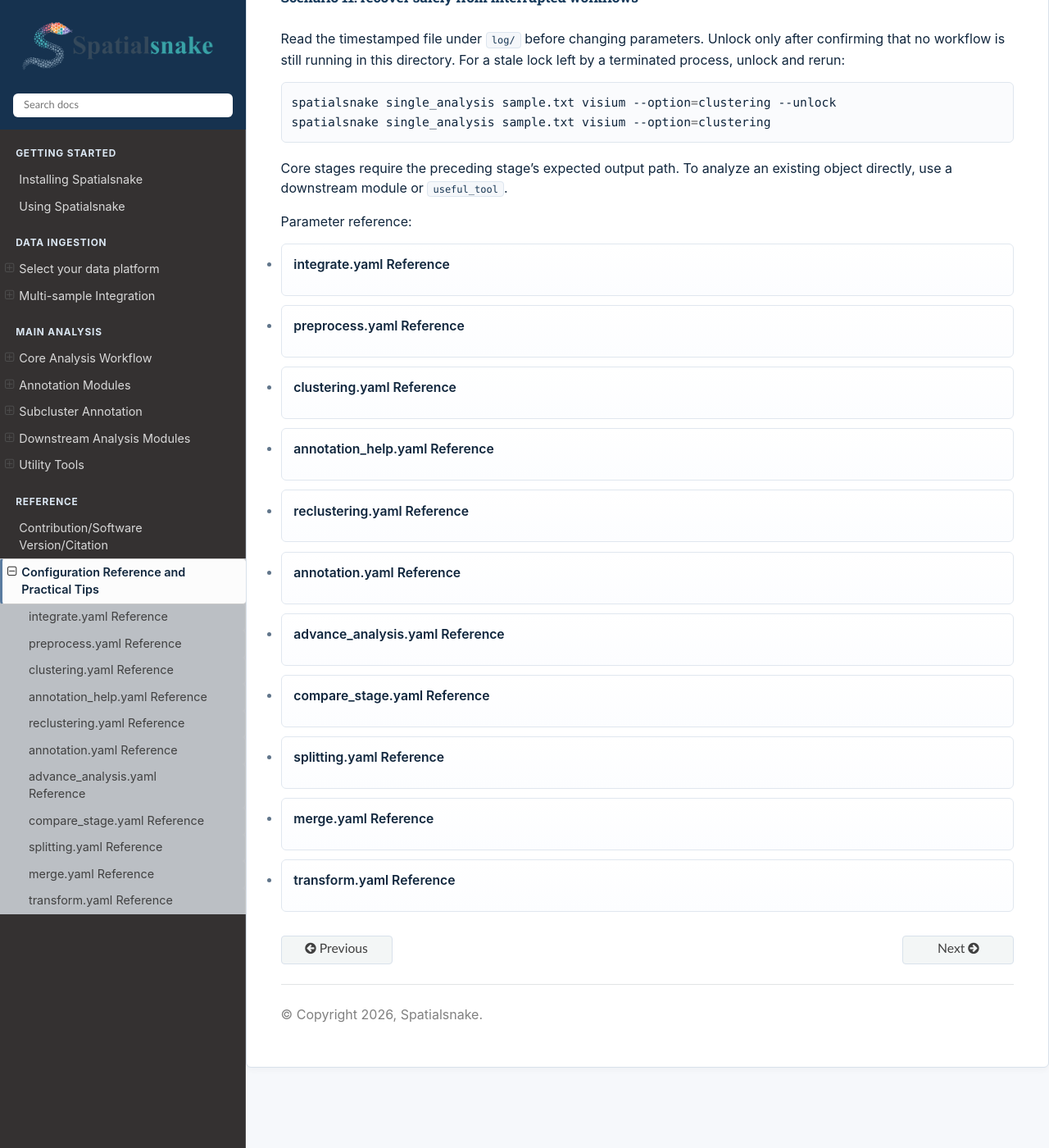
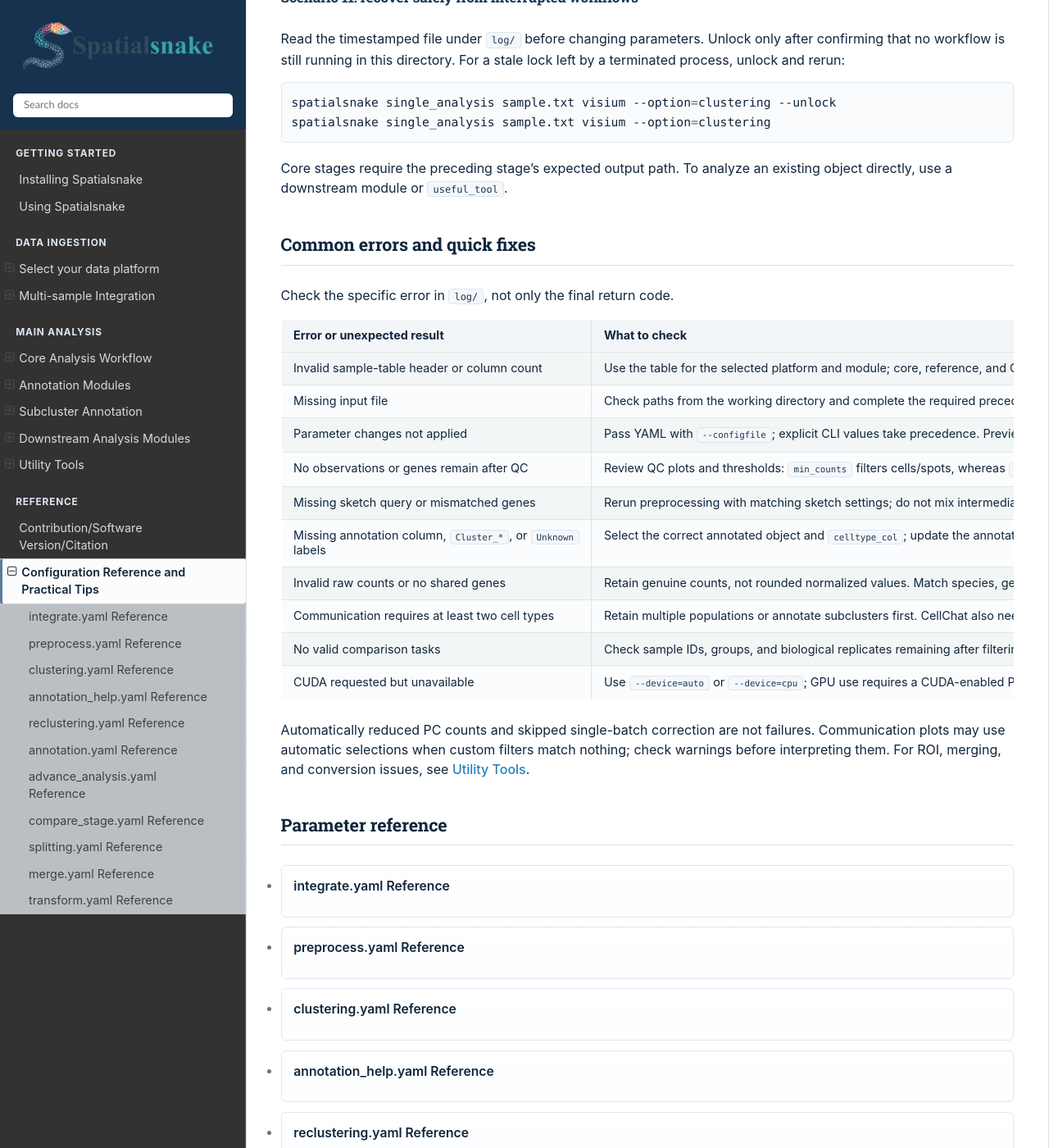
Before and after one commit to l-zh007/Spatialsnake-tutorial, a Sphinx documentation site: the page built from docs/source/config_reference/index.rst, in a window 1280 px wide and 1400 px high, scrolled down 3607 px. Shown: the whole window at 82% size. Built offline with Sphinx 7.4.7 and the Read the Docs theme 3.1.0, drawn with Linux system fonts in a browser that asks for light colours.

Commit message:
scripts_submit

```diff
--- a/docs/source/config_reference/index.rst
+++ b/docs/source/config_reference/index.rst
@@ -206,7 +208,58 @@ For a stale lock left by a terminated process, unlock and rerun:
 Core stages require the preceding stage's expected output path. To analyze an
 existing object directly, use a downstream module or ``useful_tool``.
 
-Parameter reference:
+.. _common-errors:
+
+Common errors and quick fixes
+-----------------------------
+
+Check the specific error in ``log/``, not only the final return code.
+
+.. list-table::
+   :header-rows: 1
+   :widths: 32 68
+
+   * - Error or unexpected result
+     - What to check
+   * - Invalid sample-table header or column count
+     - Use the table for the selected platform and module; core, reference,
+       and CellChat tables differ. See :ref:`sample-tables`.
+   * - Missing input file
+     - Check paths from the working directory and complete the required
+       preceding stage. Do not move or rename its outputs.
+   * - Parameter changes not applied
+     - Pass YAML with ``--configfile``; explicit CLI values take precedence.
+       Preview with ``-d``. See :ref:`cli-configuration`.
+   * - No observations or genes remain after QC
+     - Review QC plots and thresholds: ``min_counts`` filters cells/spots,
+       whereas ``min_cells`` filters genes.
+   * - Missing sketch query or mismatched genes
+     - Rerun preprocessing with matching sketch settings; do not mix
+       intermediate files from different runs.
+   * - Missing annotation column, ``Cluster_*``, or ``Unknown`` labels
+     - Select the correct annotated object and ``celltype_col``; update the
+       annotation mapping after changing clustering.
+   * - Invalid raw counts or no shared genes
+     - Retain genuine counts, not rounded normalized values. Match species,
+       gene identifiers, and reference annotations for deconvolution.
+   * - Communication requires at least two cell types
+     - Retain multiple populations or annotate subclusters first. CellChat
+       also needs its platform-specific scaling inputs; see
+       :doc:`../downstream_analysis/step7_cellchat`.
+   * - No valid comparison tasks
+     - Check sample IDs, groups, and biological replicates remaining after
+       filtering. Spots/cells are not independent sample replicates.
+   * - CUDA requested but unavailable
+     - Use ``--device=auto`` or ``--device=cpu``; GPU use requires a
+       CUDA-enabled PyTorch build and available CUDA.
+
+Automatically reduced PC counts and skipped single-batch correction are not
+failures. Communication plots may use automatic selections when custom filters
+match nothing; check warnings before interpreting them. For ROI, merging, and
+conversion issues, see :doc:`../useful_tool/index`.
+
+Parameter reference
+-------------------
 
 .. toctree::
    :maxdepth: 1
--- a/docs/source/data_input/index.rst
+++ b/docs/source/data_input/index.rst
@@ -88,7 +88,7 @@ For each supported platform, we provide a public demonstration dataset.
      - `Vizgen MERFISH <https://console.cloud.google.com/storage/browser/vz-merfish2-showcase/202409242358_240916JHHUBC0005XQ-V2V-HubcTMA-V2-BY_VMSC02511>`_
    * - ``stereoseq``
      - Stereo-seq Mouse_Brain demo
-     - Public repository
+     - STOmics Public repository
      - `STOmics Mouse_Brain <https://www.stomics.tech/col1317>`_
 
 .. note::
--- a/docs/source/data_input/visium.rst
+++ b/docs/source/data_input/visium.rst
@@ -40,8 +40,6 @@ Where these files come from
 
 - Official download: standard 10x Genomics Space Ranger output directory
 - Experimental output: Visium analysis results delivered by the sequencing or analysis platform
-- Placeholder usage: you can initially write ``/path/to/visium_sample`` in ``sample.txt`` and replace it later with the real path
-
 
 For standard Visium data, the directory layout must follow the Space Ranger
 output structure shown below.
--- a/docs/source/index.rst
+++ b/docs/source/index.rst
@@ -44,6 +44,9 @@ for a single-sample walkthrough or :doc:`integration_analysis/index` for
 multi-sample analysis. After annotation, choose only the refinement, utility,
 or downstream modules needed for your study.
 
+For analysis shortcuts and troubleshooting, see :ref:`practical-tips` and
+:ref:`common-errors`.
+
 .. note::
 
    Tutorials use CRC P2 and five mouse-brain samples to demonstrate the common
--- a/docs/source/project_layout.rst
+++ b/docs/source/project_layout.rst
@@ -172,6 +172,7 @@ the positional input. Relative paths resolve from the working directory, not
 the table's location. Core stage inputs are resolved from their standard result
 directories; do not replace raw input paths with arbitrary Zarr paths.
 
+Placeholder usage: you can initially write ``/path/to/sample`` in ``sample.txt`` and replace it later with the real path
 
 About Log files
 ----------------------------
```
Also changed, not shown: other parts of docs/source/config_reference/index.rst (+2 -0 lines), docs/source/useful_tool/splitting.rst (+8 -4 lines), 1 other file.
